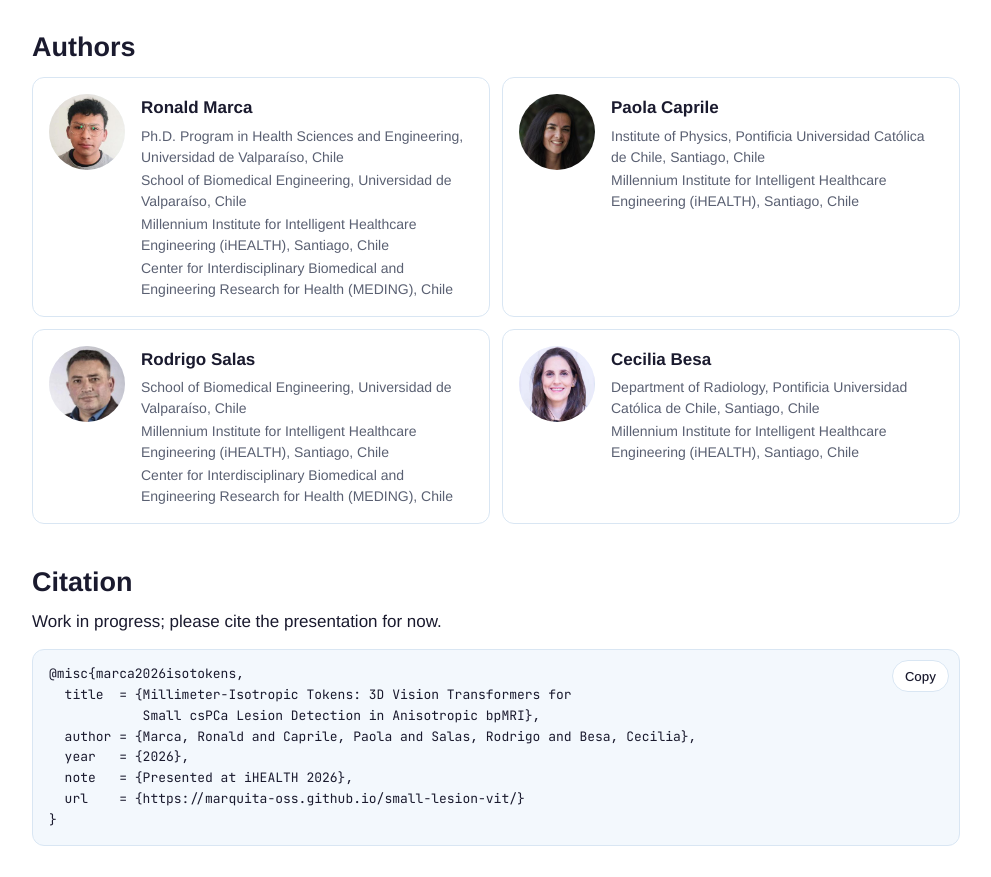
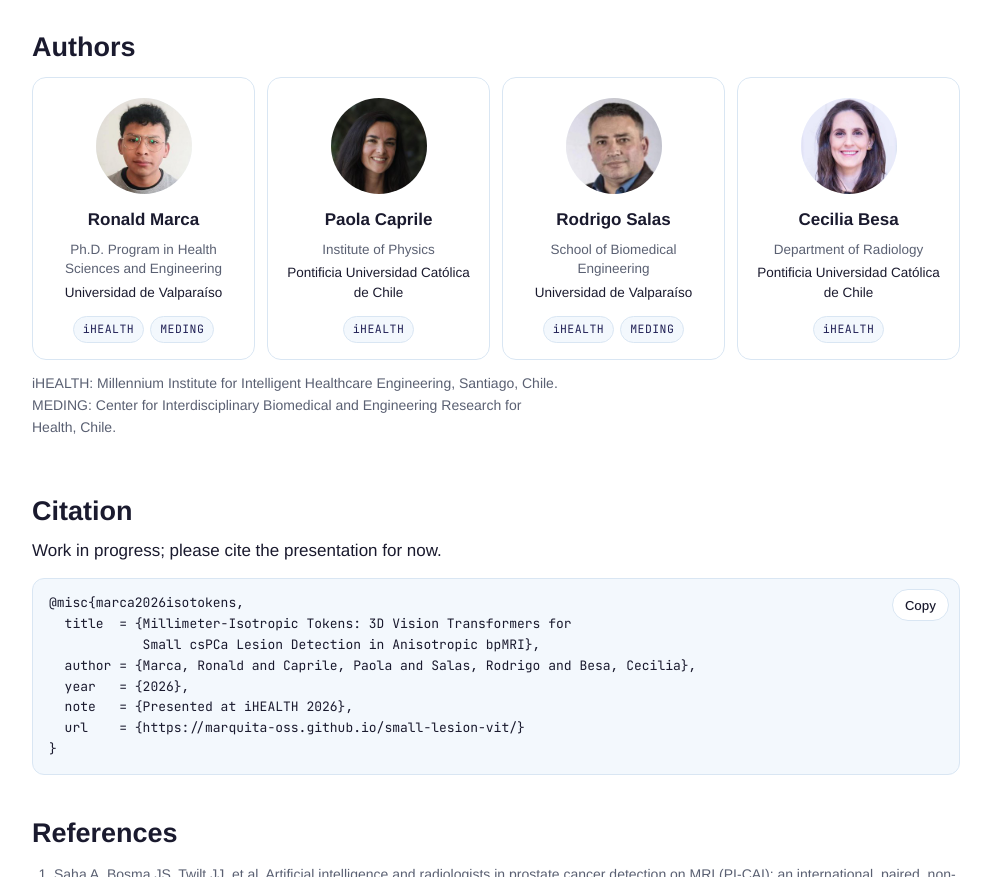
Before and after one commit to Marquita-oss/small-lesion-vit, a plain HTML site: page index.html in a window 1280 px wide. Shown: the part 4002-4879 px from the top of the page, without its empty margins (144-1135 px from the left). Drawn offline with nearby package versions, Linux system fonts and the light colour scheme.

Commit message:
Uniform author cards

```diff
--- a/index.html
+++ b/index.html
@@ -140,14 +140,16 @@ dl.methods dd{margin:0;min-width:0}
 .copy:focus-visible{outline:3px solid var(--sky);outline-offset:2px}
 
 
-.people{display:grid;grid-template-columns:1fr 1fr;gap:12px;margin:14px 0 0}
-.person{display:grid;grid-template-columns:76px 1fr;gap:16px;align-items:start;border:1px solid var(--line);border-radius:12px;padding:16px;min-width:0}
-.person img{width:76px;height:76px;border-radius:50%;object-fit:cover;display:block;background:var(--soft)}
-.person>div{min-width:0}
-.person b{display:block;font-size:17px;color:var(--fg);margin-bottom:4px}
-.person ul{margin:0;padding:0;list-style:none;font-size:14px;color:var(--mut);line-height:1.5}
-.person li+li{margin-top:2px}
-@media (max-width:560px){.people{grid-template-columns:1fr}}
+.people{display:grid;grid-template-columns:repeat(4,1fr);gap:12px;margin:14px 0 0}
+.person{display:flex;flex-direction:column;align-items:center;text-align:center;border:1px solid var(--line);border-radius:14px;padding:20px 14px 16px;min-width:0}
+.person img{width:96px;height:96px;border-radius:50%;object-fit:cover;display:block;background:var(--soft);margin-bottom:12px}
+.person b{font-size:17px;color:var(--fg);margin-bottom:6px}
+.person .unit{font-size:13.5px;color:var(--mut);line-height:1.45;margin:0}
+.person .uni{font-size:13.5px;color:var(--fg);line-height:1.45;margin:4px 0 0}
+.tags{display:flex;flex-wrap:wrap;justify-content:center;gap:6px;margin-top:auto;padding-top:14px}
+.tag{font-family:var(--f-mono);font-size:11.5px;letter-spacing:.04em;padding:3px 9px;border-radius:999px;border:1px solid var(--line);color:var(--accent);background:var(--soft)}
+@media (max-width:760px){.people{grid-template-columns:repeat(2,1fr)}}
+@media (max-width:420px){.people{grid-template-columns:1fr}}
 footer{margin-top:44px;background:var(--band);color:var(--band-mut);padding-block:28px 34px;font-size:13.5px}
 footer img{display:block;width:min(420px,100%);height:auto;margin-bottom:14px}
 footer p{margin:0 0 4px;max-width:none}
@@ -328,11 +330,12 @@ footer p{margin:0 0 4px;max-width:none}
   <section id="authors">
     <div class="sec-head"><h2>Authors</h2></div>
     <div class="people">
-      <div class="person"><img src="fig/people/marca.jpg" width="240" height="240" alt="Ronald Marca" loading="lazy"><div><b>Ronald Marca</b><ul><li>Ph.D. Program in Health Sciences and Engineering, Universidad de Valparaíso, Chile</li><li>School of Biomedical Engineering, Universidad de Valparaíso, Chile</li><li>Millennium Institute for Intelligent Healthcare Engineering (iHEALTH), Santiago, Chile</li><li>Center for Interdisciplinary Biomedical and Engineering Research for Health (MEDING), Chile</li></ul></div></div>
-      <div class="person"><img src="fig/people/caprile.jpg" width="240" height="240" alt="Paola Caprile" loading="lazy"><div><b>Paola Caprile</b><ul><li>Institute of Physics, Pontificia Universidad Católica de Chile, Santiago, Chile</li><li>Millennium Institute for Intelligent Healthcare Engineering (iHEALTH), Santiago, Chile</li></ul></div></div>
-      <div class="person"><img src="fig/people/salas.jpg" width="240" height="240" alt="Rodrigo Salas" loading="lazy"><div><b>Rodrigo Salas</b><ul><li>School of Biomedical Engineering, Universidad de Valparaíso, Chile</li><li>Millennium Institute for Intelligent Healthcare Engineering (iHEALTH), Santiago, Chile</li><li>Center for Interdisciplinary Biomedical and Engineering Research for Health (MEDING), Chile</li></ul></div></div>
-      <div class="person"><img src="fig/people/besa.jpg" width="240" height="240" alt="Cecilia Besa" loading="lazy"><div><b>Cecilia Besa</b><ul><li>Department of Radiology, Pontificia Universidad Católica de Chile, Santiago, Chile</li><li>Millennium Institute for Intelligent Healthcare Engineering (iHEALTH), Santiago, Chile</li></ul></div></div>
+      <div class="person"><img src="fig/people/marca.jpg" width="240" height="240" alt="Ronald Marca" loading="lazy"><b>Ronald Marca</b><p class="unit">Ph.D. Program in Health Sciences and Engineering</p><p class="uni">Universidad de Valparaíso</p><div class="tags"><span class="tag">iHEALTH</span><span class="tag">MEDING</span></div></div>
+      <div class="person"><img src="fig/people/caprile.jpg" width="240" height="240" alt="Paola Caprile" loading="lazy"><b>Paola Caprile</b><p class="unit">Institute of Physics</p><p class="uni">Pontificia Universidad Católica de Chile</p><div class="tags"><span class="tag">iHEALTH</span></div></div>
+      <div class="person"><img src="fig/people/salas.jpg" width="240" height="240" alt="Rodrigo Salas" loading="lazy"><b>Rodrigo Salas</b><p class="unit">School of Biomedical Engineering</p><p class="uni">Universidad de Valparaíso</p><div class="tags"><span class="tag">iHEALTH</span><span class="tag">MEDING</span></div></div>
+      <div class="person"><img src="fig/people/besa.jpg" width="240" height="240" alt="Cecilia Besa" loading="lazy"><b>Cecilia Besa</b><p class="unit">Department of Radiology</p><p class="uni">Pontificia Universidad Católica de Chile</p><div class="tags"><span class="tag">iHEALTH</span></div></div>
     </div>
+    <p style="font-size:14px;color:var(--mut);margin-top:12px">iHEALTH: Millennium Institute for Intelligent Healthcare Engineering, Santiago, Chile. MEDING: Center for Interdisciplinary Biomedical and Engineering Research for Health, Chile.</p>
   </section>
 
   <section id="cite">
```
